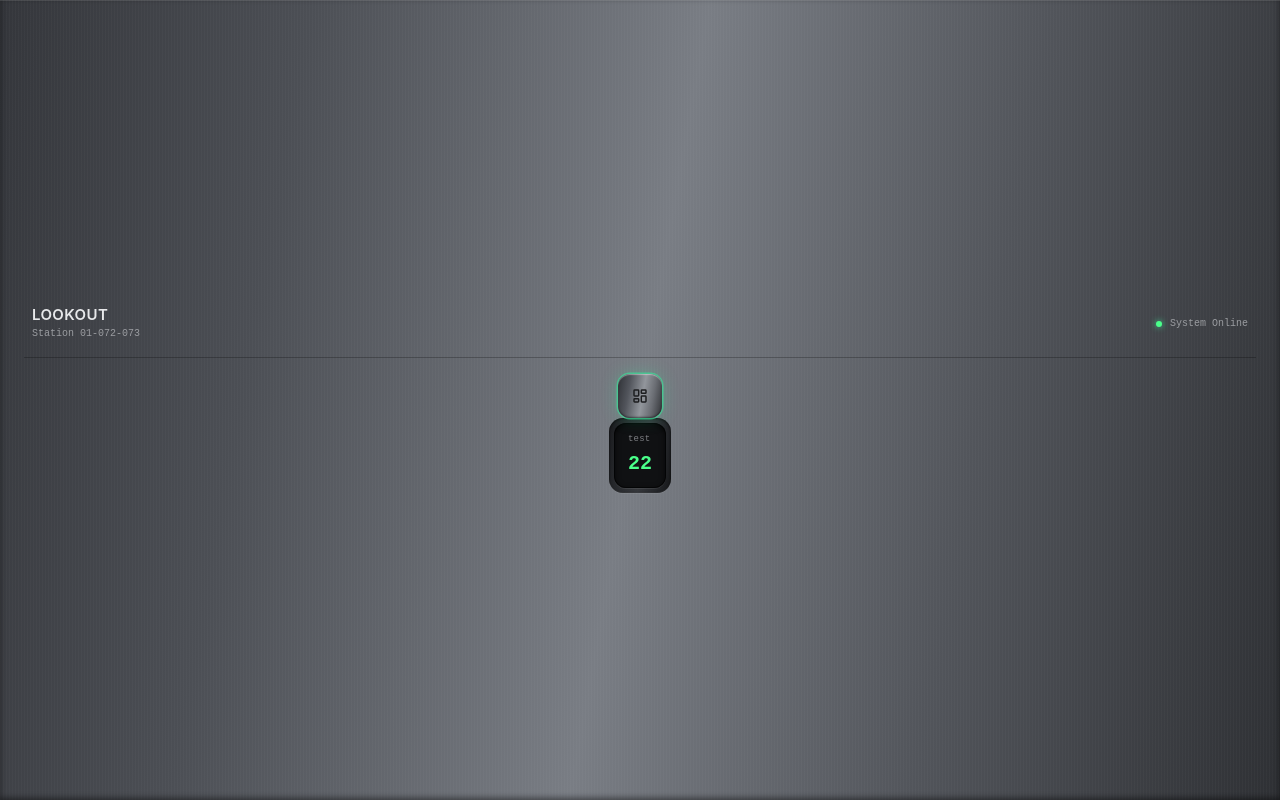
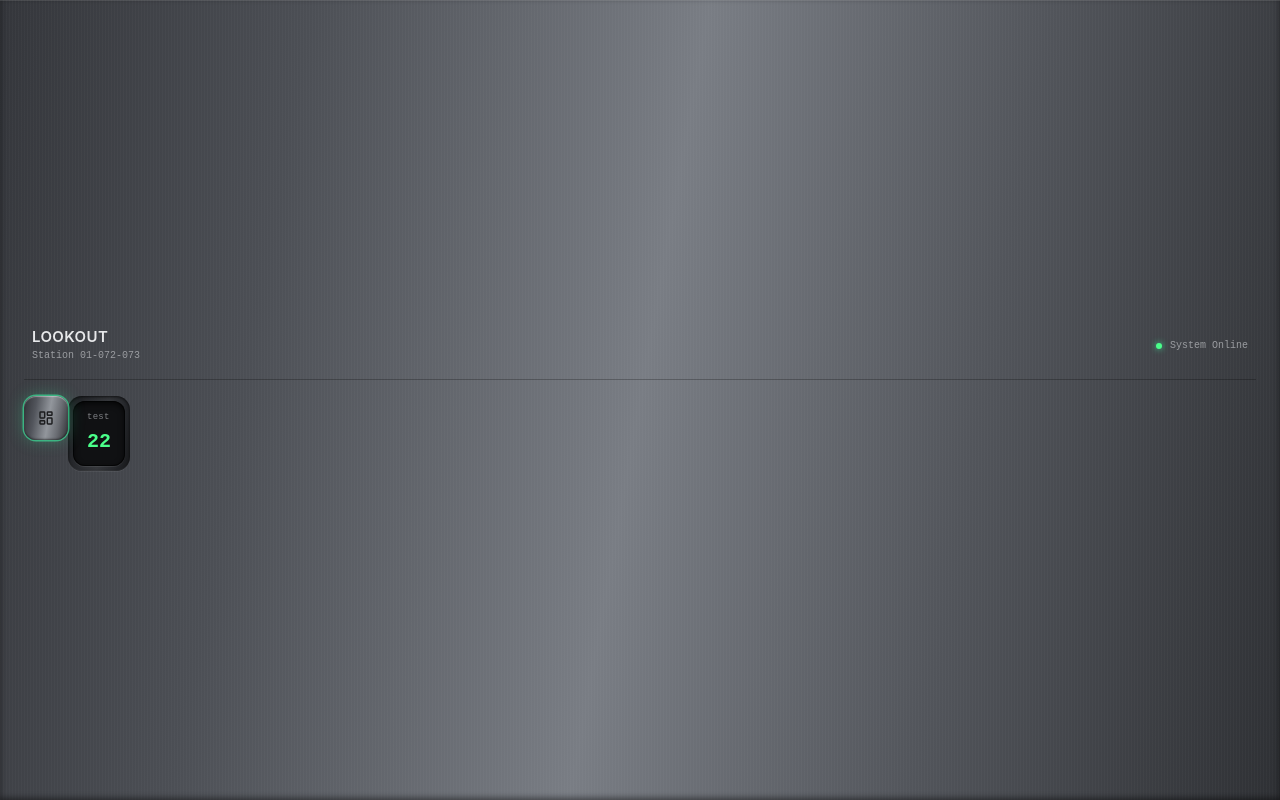
Before and after one commit to f18charles/detecto, a React app in the folder frontend/: page / in a window 1280 px wide. Built offline with nearby package versions, Linux system fonts and the light colour scheme; the HTML template or start-up script is replaced by a standard one.

Commit message:
refactor: arrange the components to have uniform spacing

```diff
--- a/frontend/src/App.jsx
+++ b/frontend/src/App.jsx
@@ -7,10 +7,23 @@ import StatScreen from './components/display/StatScreen';
 
 function App() {
   return (
-    <div className="silver-body min-h-screen w-full flex flex-col items-center justify-center p-6 select-none">
-      <TopBar/>
-      <NavButton icon={LuLayoutDashboard} active={true} label={'navi'} />
-      <StatScreen label={'test'} value={'22'} />
+    <div className="silver-body min-h-screen flex flex-col justify-center p-6 select-none">
+      <div className="mx-auto w-full">
+        <TopBar/>
+      </div>
+      <div className="flex flex-row">
+        <div className="flex flex-col gap-1.5">
+          <NavButton icon={LuLayoutDashboard} active={true} label={'navi'} />
+        </div>
+
+        <div className=""></div>
+
+        <div className="flex flex-col gap-1">
+          <StatScreen label={'test'} value={'22'} />
+        </div>
+
+      </div>
+
     </div>
   )
 }
```
